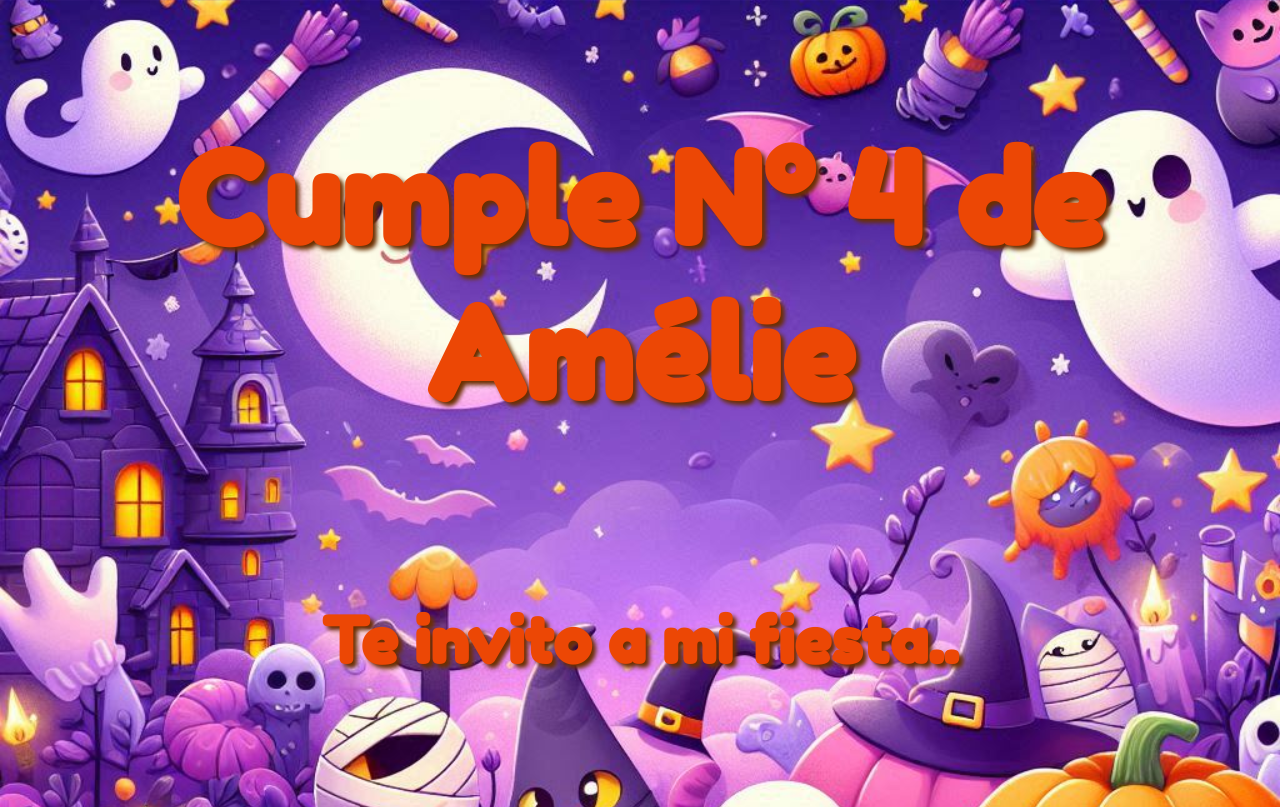
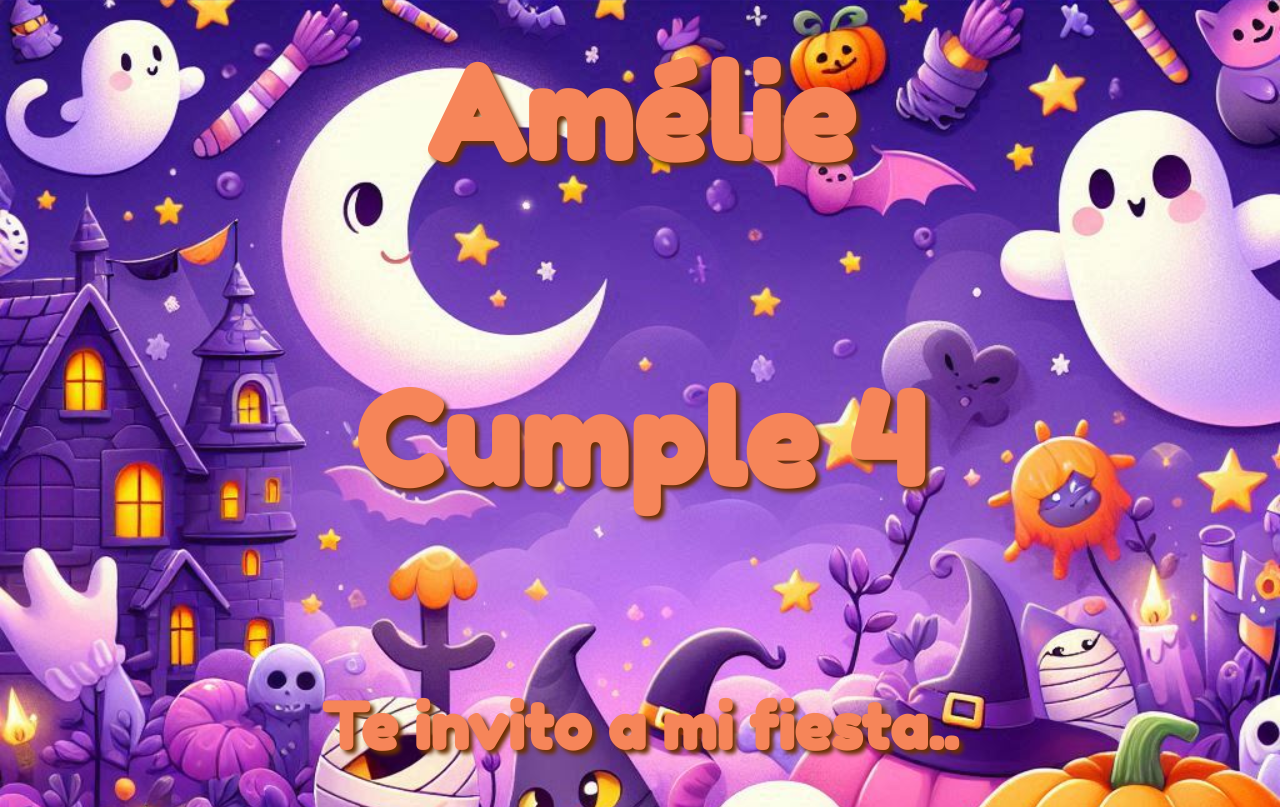
Before and after one commit to hernanbrue/birthdayInvite_ami2024, a website with bundled scripts: page index.html in a window 1280 px wide. Shown: the top 807 px of the page. Built offline with nearby package versions, Linux system fonts and the light colour scheme.

Commit message:
Adjustments

```diff
--- a/index.html
+++ b/index.html
@@ -3,7 +3,7 @@
 <head>
     <meta charset="UTF-8">
     <meta name="viewport" content="width=device-width, initial-scale=1.0">
-    <title>Cumple N° 4 de Amélie</title>
+    <title>Amélie Cumple 4</title>
     <link rel="stylesheet" href="styles.css">
     <link href="https://fonts.googleapis.com/css2?family=Fredoka+One&display=swap" rel="stylesheet">
     <script src="https://cdn.jsdelivr.net/npm/@supabase/supabase-js@2"></script>
@@ -12,7 +12,8 @@
 <body>
     <header>
         <div class="header-content">
-            <h1>Cumple N° 4 de Amélie</h1>
+            <h1>Amélie</h1>
+            <h1> Cumple 4</h1>
             <h4>Te invito a mi fiesta..</h4>
         </div>
     </header>
--- a/styles.css
+++ b/styles.css
@@ -4,7 +4,7 @@ body {
   background-size: cover;
   background-position: center;
   background-attachment: fixed;
-  color: rgba(236, 71, 5, 1);
+  color: rgb(246, 133, 89);
   text-shadow: 4px 4px 4px rgb(107, 47, 1);
   margin: 0;
   padding: 0;
```
